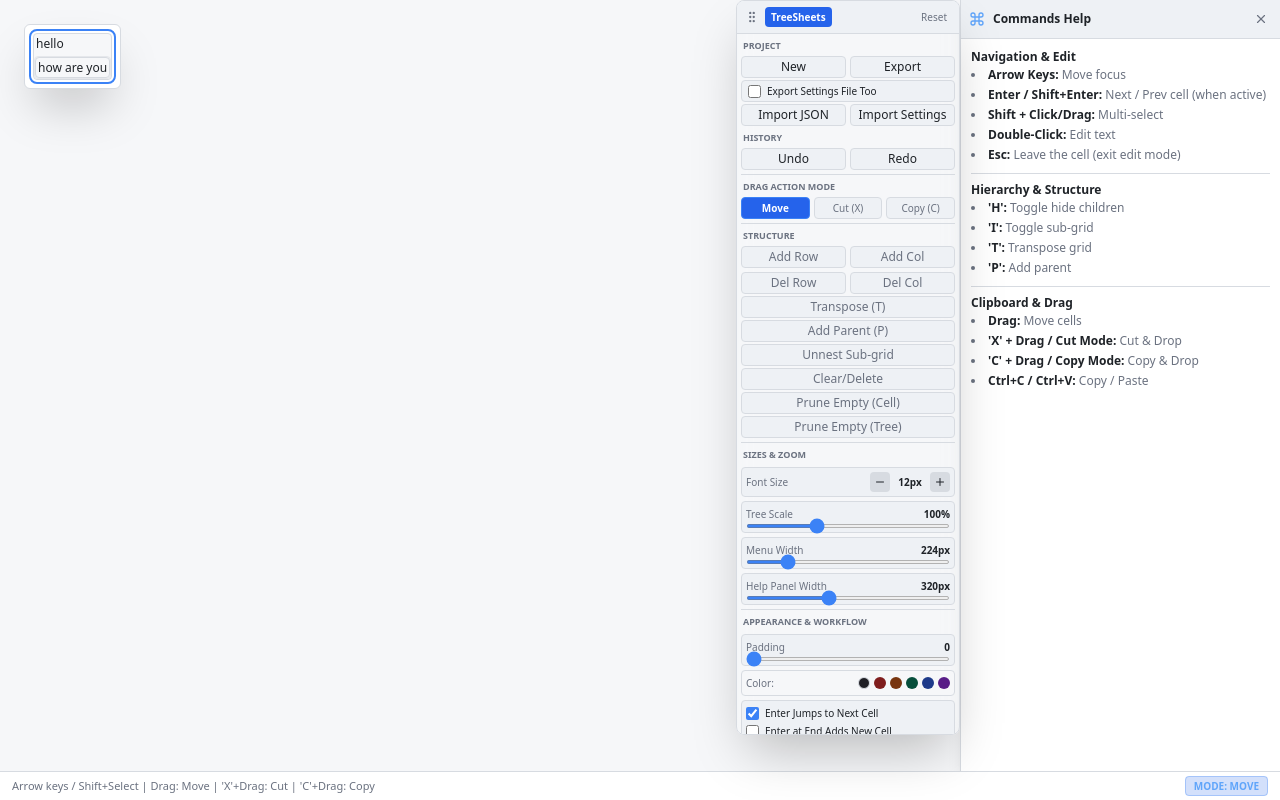
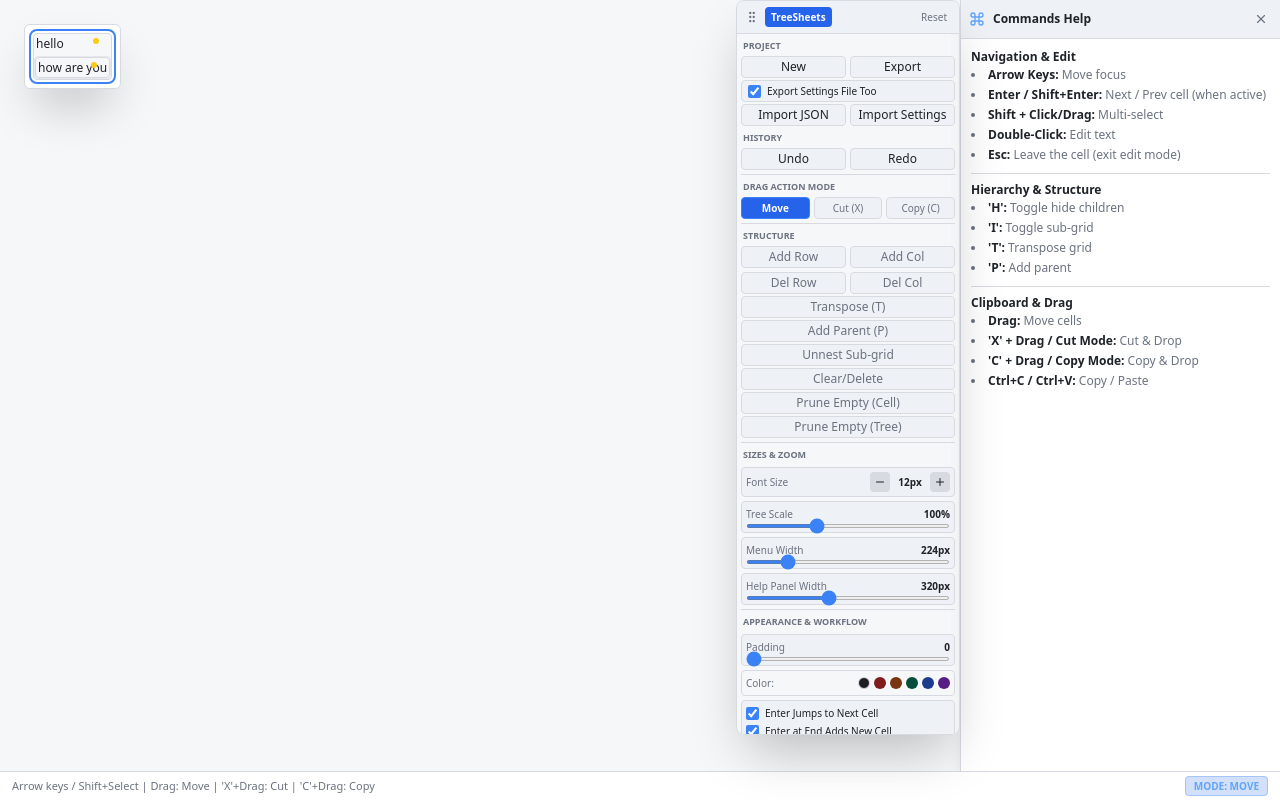
Before and after one commit to davidlynch79/treesheets, a React (Vite) app in the folder treesheets-react/: page / in a window 1280 px wide. Built offline with nearby package versions, Linux system fonts and the light colour scheme.

Commit message:
Default checkboxes to checked

```diff
--- a/treesheets-react/src/components/Toolbar.tsx
+++ b/treesheets-react/src/components/Toolbar.tsx
@@ -24,7 +24,7 @@ export function Toolbar() {
   const toolbarRef = useRef<HTMLDivElement>(null);
   const importFileRef = useRef<HTMLInputElement>(null);
   const importSettingsRef = useRef<HTMLInputElement>(null);
-  const [exportSettingsToo, setExportSettingsToo] = useState(false);
+  const [exportSettingsToo, setExportSettingsToo] = useState(true);
 
   const dragState = useRef({ dragging: false, startX: 0, startY: 0, initialLeft: 0, initialTop: 0 });
 
@@ -320,7 +320,12 @@ export function Toolbar() {
               <span>Grid Lines</span>
             </label>
             <label className="flex items-center space-x-1.5 cursor-pointer">
-              <input type="checkbox" defaultChecked onChange={() => store.toggleDisableColorsOnActive()} className="accent-blue-500" />
+              <input
+                type="checkbox"
+                checked={store.activeCellColorsDisabled}
+                onChange={(e) => store.setDisableColorsOnActive(e.target.checked)}
+                className="accent-blue-500"
+              />
               <span>No Colors</span>
             </label>
             <label className="flex items-center space-x-1.5 cursor-pointer">
--- a/treesheets-react/src/store.ts
+++ b/treesheets-react/src/store.ts
@@ -21,10 +21,10 @@ function initialData(): GridData {
             text: 'hello',
             color: '',
             subgrid: {
-              rows: [{ cells: [{ text: 'how are you', color: '', subgrid: null, childrenHidden: false, disableColors: false }] }],
+              rows: [{ cells: [{ text: 'how are you', color: '', subgrid: null, childrenHidden: false, disableColors: true }] }],
             },
             childrenHidden: false,
-            disableColors: false,
+            disableColors: true,
           },
         ],
       },
@@ -52,8 +52,8 @@ export class TreeSheetStore {
   shrinkToText = true;
   showGridLines = true;
   enterNextCell = true;
-  enterAddCellAtEnd = false;
-  enterAddSibling = false;
+  enterAddCellAtEnd = true;
+  enterAddSibling = true;
   helpPanelOpen = true;
 
   globalPadding = 0;
@@ -158,6 +158,10 @@ export class TreeSheetStore {
     return getCellByPath(this.rootData, this.activePath);
   }
 
+  get activeCellColorsDisabled(): boolean {
+    return this.getCurrentCell()?.disableColors ?? false;
+  }
+
   // ---------- appearance / settings ----------
   updatePadding = (val: number): void => {
     this.globalPadding = val;
@@ -213,10 +217,10 @@ export class TreeSheetStore {
     this.helpPanelOpen = !this.helpPanelOpen;
     this.notify();
   };
-  toggleDisableColorsOnActive = (): void => {
+  setDisableColorsOnActive = (disabled: boolean): void => {
     this.saveState();
     const cell = this.getCurrentCell();
-    if (cell) cell.disableColors = !cell.disableColors;
+    if (cell) cell.disableColors = disabled;
     this.notify();
   };
   setDragMode = (mode: DragModifier): void => {
@@ -361,10 +365,10 @@ export class TreeSheetStore {
     this.saveState();
     const info = findGridAndOwner(this.rootData, this.activePath, 'root');
     if (info && info.ownerCell) {
-      info.ownerCell.subgrid = { rows: [{ cells: [{ text: '', color: '', subgrid: info.ownerCell.subgrid, childrenHidden: false, disableColors: false }] }] };
+      info.ownerCell.subgrid = { rows: [{ cells: [{ text: '', color: '', subgrid: info.ownerCell.subgrid, childrenHidden: false, disableColors: true }] }] };
       this.activePath = info.ownerCellPath!;
     } else {
-      this.rootData = { rows: [{ cells: [{ text: '', color: '', subgrid: this.rootData, childrenHidden: false, disableColors: false }] }] };
+      this.rootData = { rows: [{ cells: [{ text: '', color: '', subgrid: this.rootData, childrenHidden: false, disableColors: true }] }] };
       this.activePath = 'root_r0c0';
     }
     this.selectedPaths = new Set([this.activePath]);
@@ -380,7 +384,7 @@ export class TreeSheetStore {
     const r = parseInt(m[1], 10);
     const c = parseInt(m[2], 10);
     const oldCell = info.grid.rows[r].cells[c];
-    info.grid.rows[r].cells[c] = { text: '', color: '', subgrid: { rows: [{ cells: [oldCell] }] }, childrenHidden: false, disableColors: false };
+    info.grid.rows[r].cells[c] = { text: '', color: '', subgrid: { rows: [{ cells: [oldCell] }] }, childrenHidden: false, disableColors: true };
     this.selectedPaths = new Set([this.activePath]);
     this.isEditing = false;
     this.notify();
@@ -514,7 +518,7 @@ export class TreeSheetStore {
           c.color = '';
           c.subgrid = null;
           c.childrenHidden = false;
-          c.disableColors = false;
+          c.disableColors = true;
         }
       });
     }
--- a/treesheets-react/src/treeUtils.ts
+++ b/treesheets-react/src/treeUtils.ts
@@ -1,7 +1,7 @@
 import { CellData, GridData } from './types';
 
 export function newEmptyCell(): CellData {
-  return { text: '', color: '', subgrid: null, childrenHidden: false, disableColors: false };
+  return { text: '', color: '', subgrid: null, childrenHidden: false, disableColors: true };
 }
 
 export function newEmptyGrid(): GridData {
```
